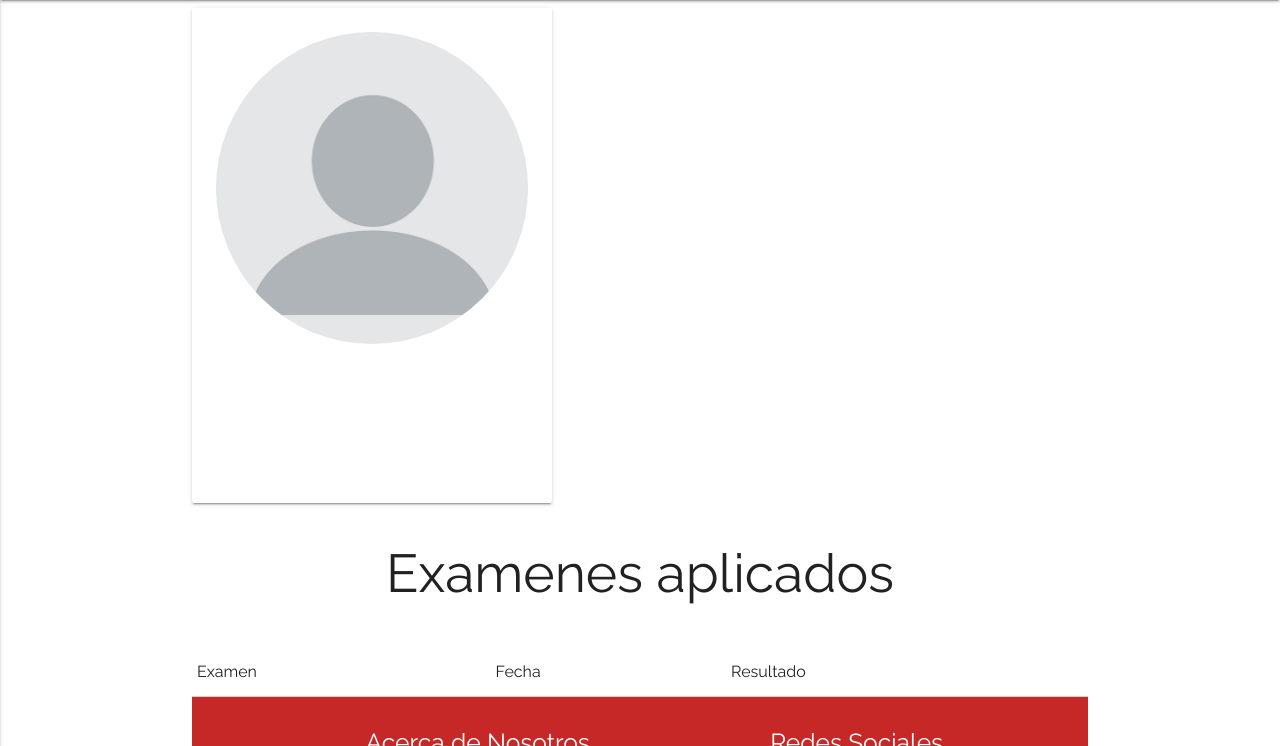
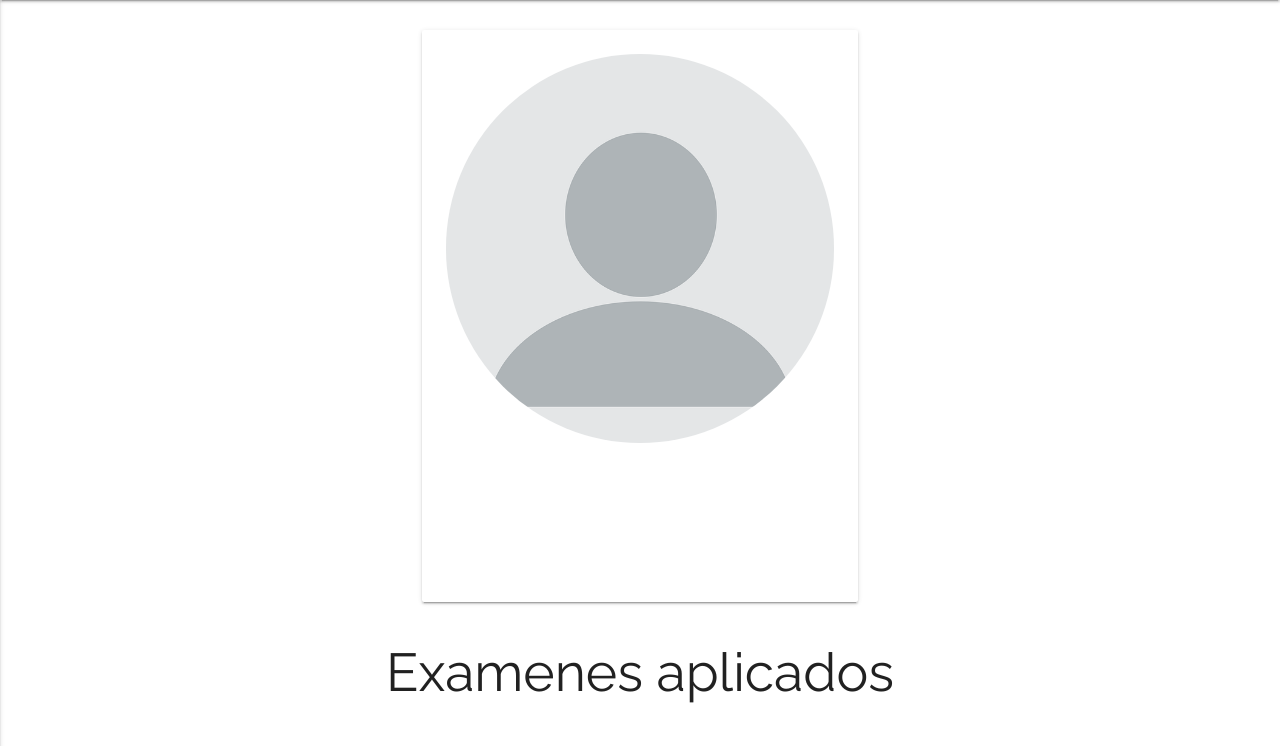
Before and after one commit to MrDanielG/MEI-Final, a PHP site: page /MEI/perfil.php in a window 1280 px wide. Shown: the part 64-810 px from the top of the page. Run offline with PHP 8.4, Linux system fonts and the light colour scheme; a user stored in the database is signed in; data comes from the database, SQL or seed files in the repository; data that the repository does not hold is empty; some libraries are stand-ins or nearby versions.

Commit message:
Se me olvido esto jeje

```diff
--- a/MEI-Master/MEI/perfil.php
+++ b/MEI-Master/MEI/perfil.php
@@ -8,7 +8,7 @@
     </head>
     <body>
         <?php include '../resourses/menu.html'; ?>
-        <div class="container" align = "center">
+        <div class="container" align = "center"><br>
         <?php
             include '../conn.php';
             $ext = array(".jpg",".jpeg",".png",".gif");
@@ -28,7 +28,7 @@
             echo '
             <div class="carta" align="center">
             <div class="row">
-            <div class="col s12 m5">
+            <div class="col  s6 offset-s3">
               <div class="card-panel white"> ';
 
               if($fileext){
@@ -78,6 +78,7 @@
         <form enctype="multipart/form-data" action="" method="post" style="display:none">
             <input type="file" name="img" id="input-img">
         </form>
+        </div><br>
         <?php include '../resourses/footer.html'; ?>
         <?php include '../resourses/scripts.html';
             if(isset($_FILES["img"])){
```
